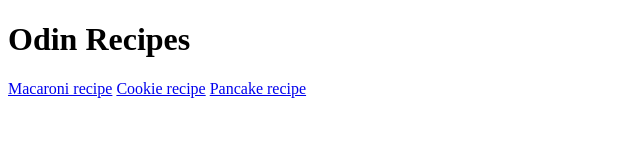
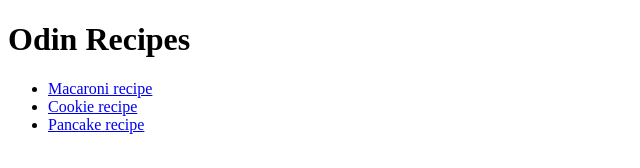
Before and after one commit to raptordmg/odin-recipes, a plain HTML site: page index.html in a window 1280 px wide. Shown: the whole page, without its empty margins (0-640 px from the left). Drawn offline with Linux system fonts and the light colour scheme.

Commit message:
Add recipe links to list

```diff
--- a/index.html
+++ b/index.html
@@ -8,9 +8,11 @@
 
 <body>
     <h1>Odin Recipes</h1>
-    <a href="recipes/macaroni.html">Macaroni recipe</a>
-    <a href="recipes/cookies.html">Cookie recipe</a>
-    <a href="recipes/pancakes.html">Pancake recipe</a>
+    <ul>
+        <li><a href="recipes/macaroni.html">Macaroni recipe</a></li>
+        <li><a href="recipes/cookies.html">Cookie recipe</a></li>
+        <li><a href="recipes/pancakes.html">Pancake recipe</a></li>
+    </ul>
 </body>
 
 </html>
```
